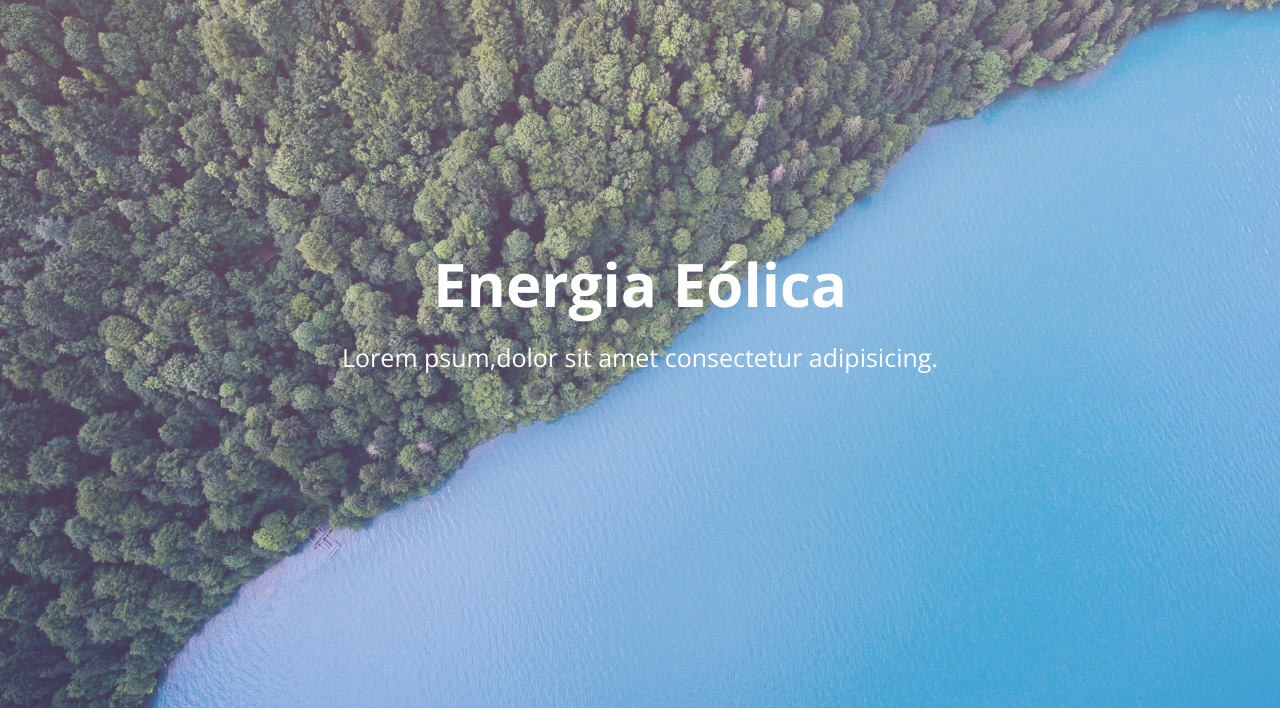
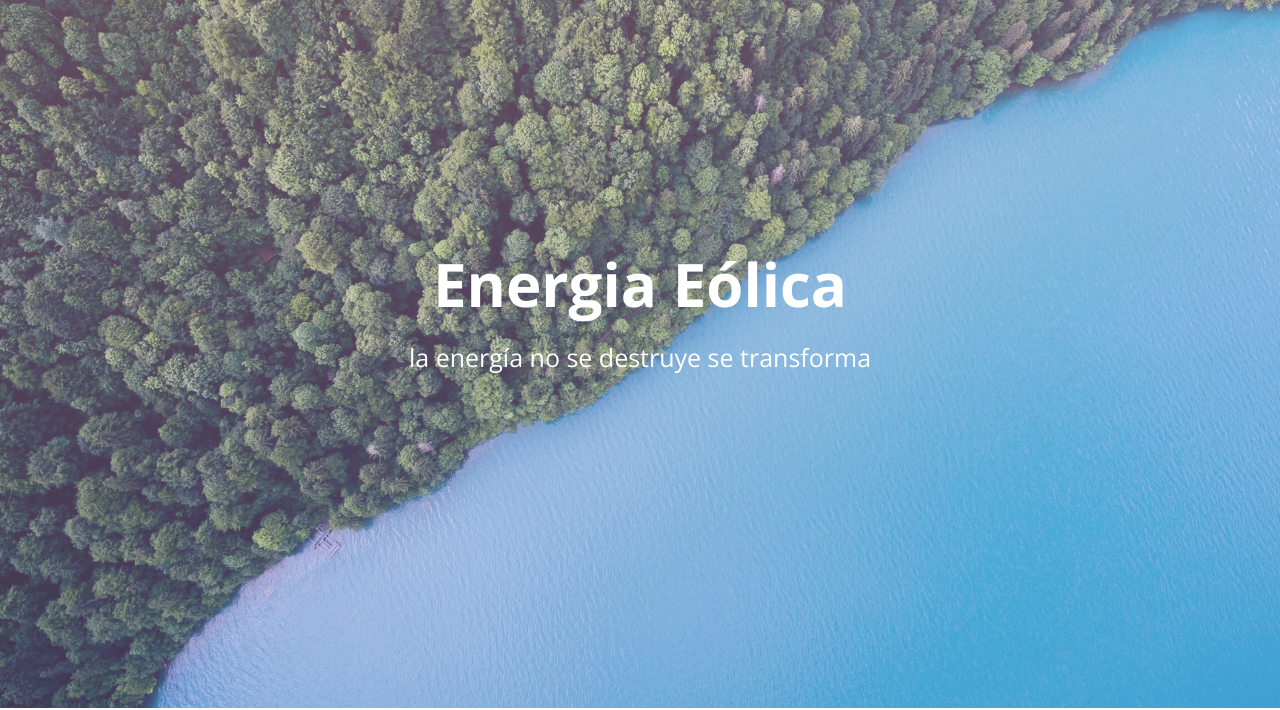
Before and after one commit to sebas3536/EnergiaEolica, a plain HTML site: page index.html in a window 1280 px wide. Shown: the part 92-802 px from the top of the page. Drawn offline with nearby package versions, Linux system fonts and the light colour scheme.

Commit message:
Update index.html

```diff
--- a/index.html
+++ b/index.html
@@ -21,7 +21,8 @@
          </nav>
          <div class="contenedor head">
          	<h1 class="titulo"> Energia Eólica</h1>
-         	<p class="copy">Lorem psum,dolor sit amet consectetur adipisicing.</p>
+         	<p class="copy">la energía no se destruye se transforma
+</p>
          </div>
 	</header>
 	<main>
```
